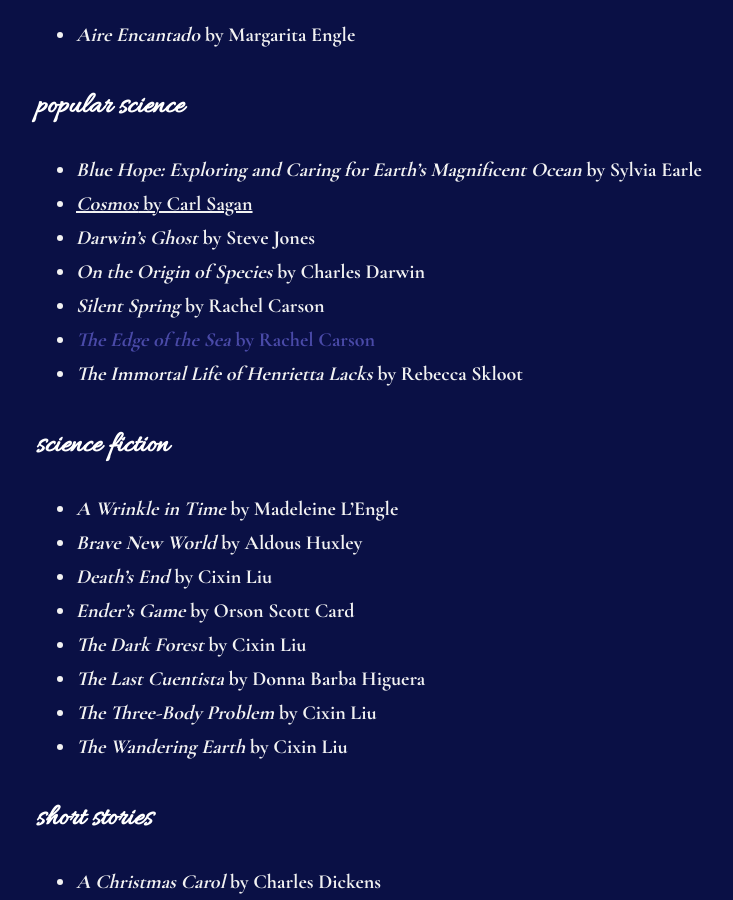
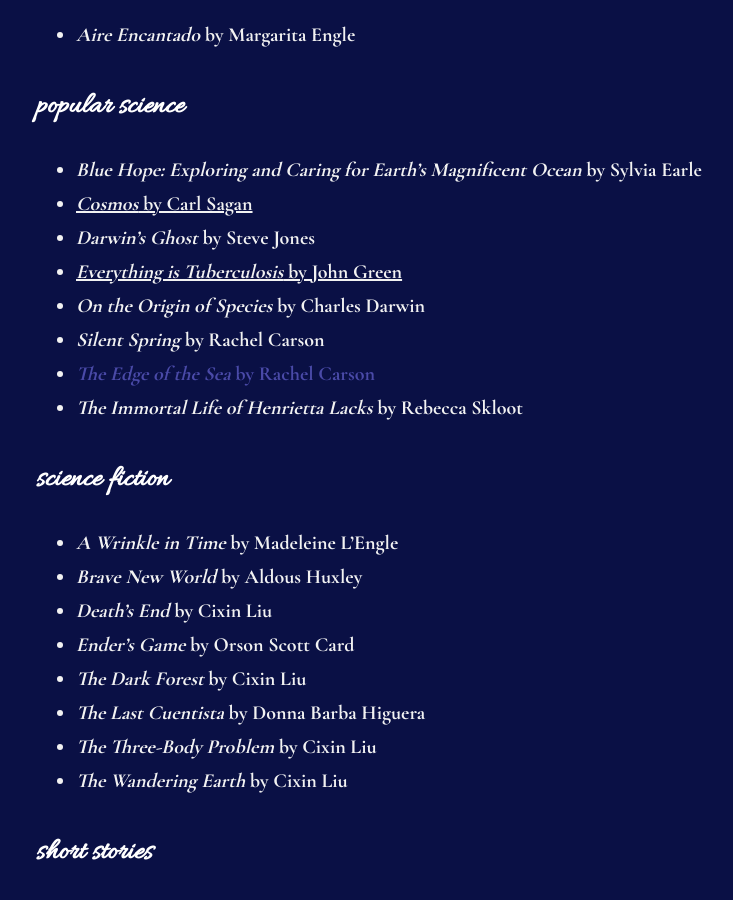
Before and after one commit to leucinemymind/leucinemymind.github.io, a Jekyll site: the page built from books.md, in a window 1280 px wide and 900 px high, scrolled down 2617 px. Shown: the whole window, without its empty margins (179-912 px from the left). Built offline with Jekyll 4.4.1, drawn with Linux system fonts in a browser that asks for light colours; our own code applies the rules of GitHub Pages for plain Markdown files.

Commit message:
Update books.md

```diff
--- a/books.md
+++ b/books.md
@@ -88,6 +88,7 @@ normal text = memorable <br/>
 - *Blue Hope: Exploring and Caring for Earth's Magnificent Ocean* by Sylvia Earle
 - <span style="font-weight: bold; text-decoration: underline">*Cosmos* by Carl Sagan</span>
 - *Darwin's Ghost* by Steve Jones
+- <span style="font-weight: bold; text-decoration: underline">*Everything is Tuberculosis* by John Green</span>
 - *On the Origin of Species* by Charles Darwin
 - ***Silent Spring*** **by Rachel Carson**
 - <span style="color:#4a4aa8">*The Edge of the Sea* by Rachel Carson</span>
```
